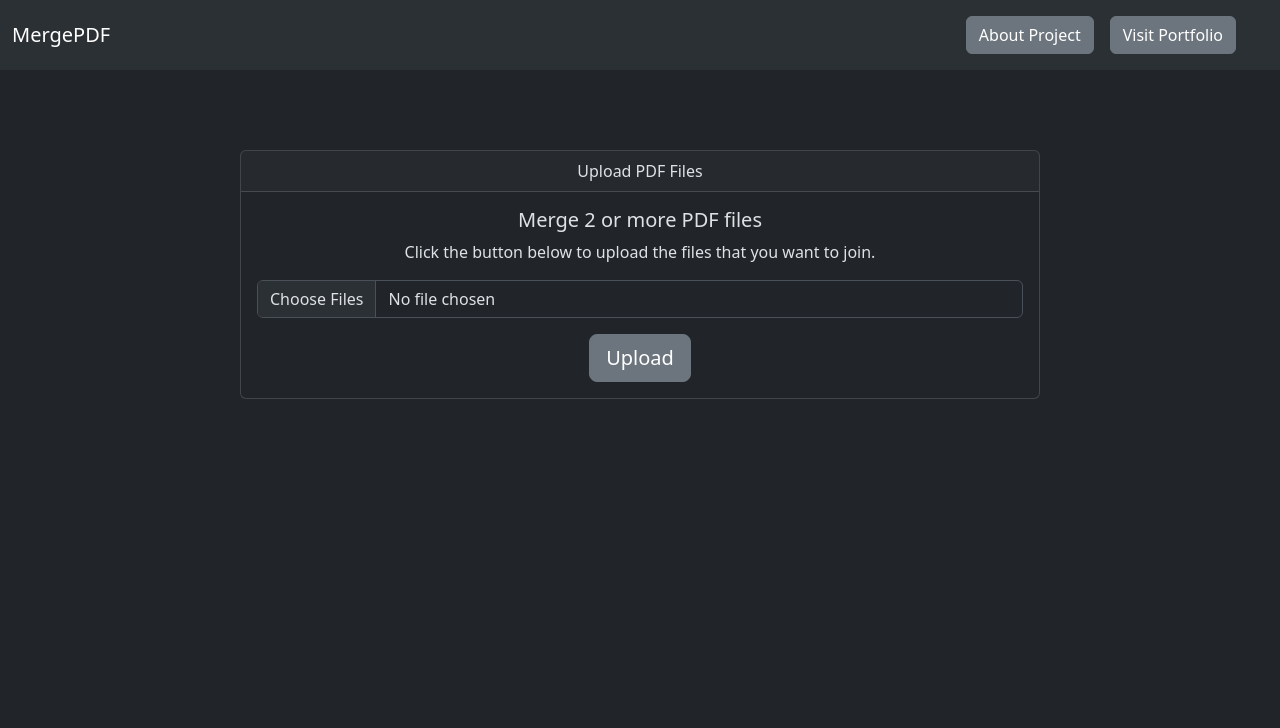
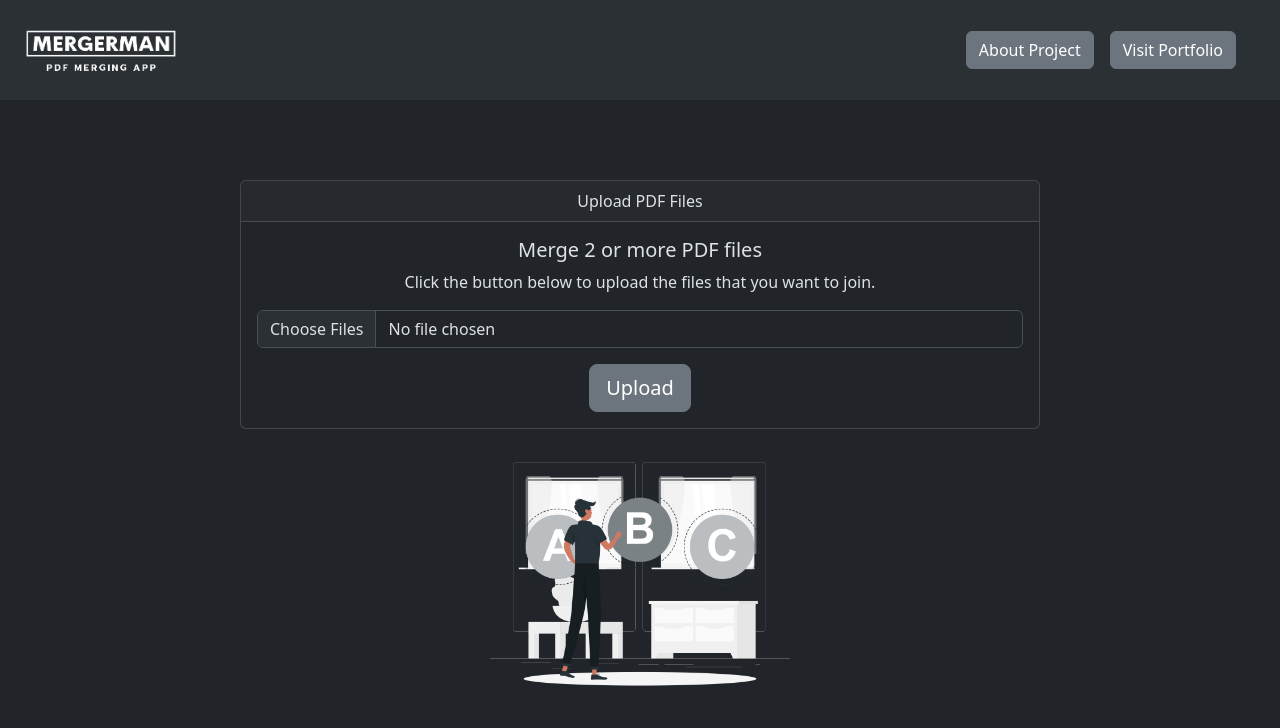
Before and after one commit to Akshit1903/MergerMan, a Node server app: page / in a window 1280 px wide. Shown: the top 728 px of the page. Run offline with Node 20, Linux system fonts and the light colour scheme.

Commit message:
place assets

```diff
--- a/index.js
+++ b/index.js
@@ -60,6 +60,8 @@ app.post("/filters", (req, res) => {
   const pdfFiles = req.session.pdfFilesInfo;
   const startingPageNumbers = req.body.startingPageNumbers;
   const endingPageNumbers = req.body.endingPageNumbers;
+  console.log(pdfFiles);
+
   // IIFE invoked because current scope can't be async
   (async () => {
     // Concatenating all files one by one
@@ -83,6 +85,10 @@ app.post("/filters", (req, res) => {
 // The array is used to render the filter route.
 app.get("/filters", (req, res) => {
   const pdfFiles = req.session.pdfFilesInfo;
+  if (!pdfFiles) {
+    res.send("error!");
+    return;
+  }
   res.render("filters", { pdfFiles: pdfFiles });
 });
 
--- a/public/styles.css
+++ b/public/styles.css
@@ -1,7 +1,7 @@
 .upload-box {
   text-align: center;
   max-width: 50rem;
-  margin: 5rem auto;
+  margin: 5rem auto 0;
 }
 .alert {
   position: fixed;
--- a/views/filters.ejs
+++ b/views/filters.ejs
@@ -36,6 +36,7 @@
             value="1"
             oninput="this.previousElementSibling.value = this.value"
             name="startingPageNumbers"
+
           />
         </td>
         <td>
--- a/views/header.ejs
+++ b/views/header.ejs
@@ -17,7 +17,9 @@
 </html>
 <nav data-bs-theme="dark" class="navbar navbar-expand-lg bg-body-tertiary">
   <div class="container-fluid">
-    <a class="navbar-brand" href="#">MergePDF</a>
+    <a class="navbar-brand" href="#"
+      ><img src="assets/logo.png" width="180"
+    /></a>
     <button
       class="navbar-toggler"
       type="button"
@@ -41,7 +43,11 @@
             >
           </li>
           <li class="nav-item">
-            <a class="nav-link active" aria-current="page" href="#"
+            <a
+              class="nav-link active"
+              aria-current="page"
+              href="https://akshit1903.github.io/Portfolio/"
+              target="_blank"
               ><button type="button" class="btn btn-secondary">
                 Visit Portfolio
               </button></a
--- a/views/index.ejs
+++ b/views/index.ejs
@@ -30,5 +30,9 @@
     </form>
   </div>
 </div>
+<div class="text-center">
+  <img src="assets/choose.png" width="300" />
+</div>
+
 <script src="./pub.js"></script>
 <%- include("footer"); -%>
```
Also changed, not shown: public/filters.js (+26 -7 lines), public/assets/choose.png (added), public/assets/logo.png (added), readme.md (added).
